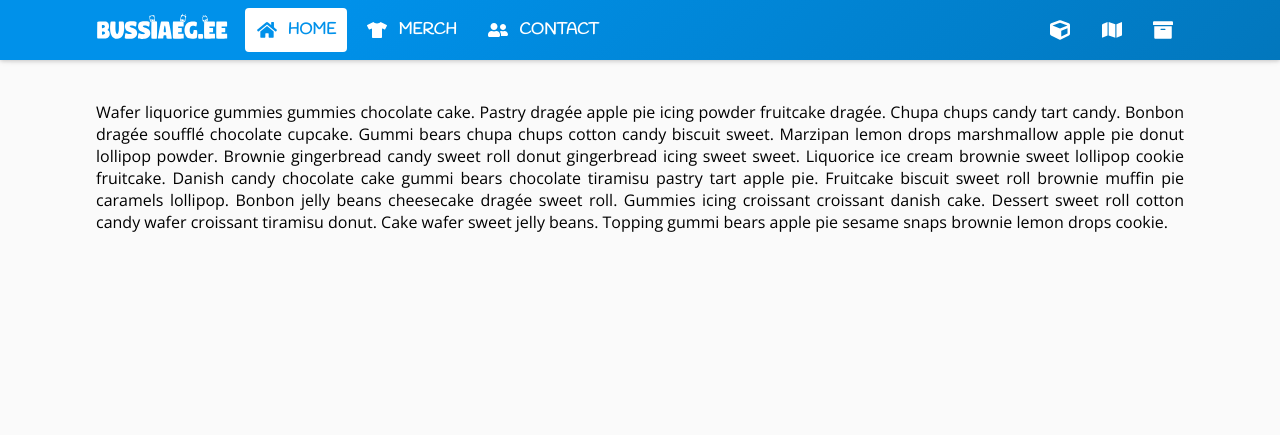
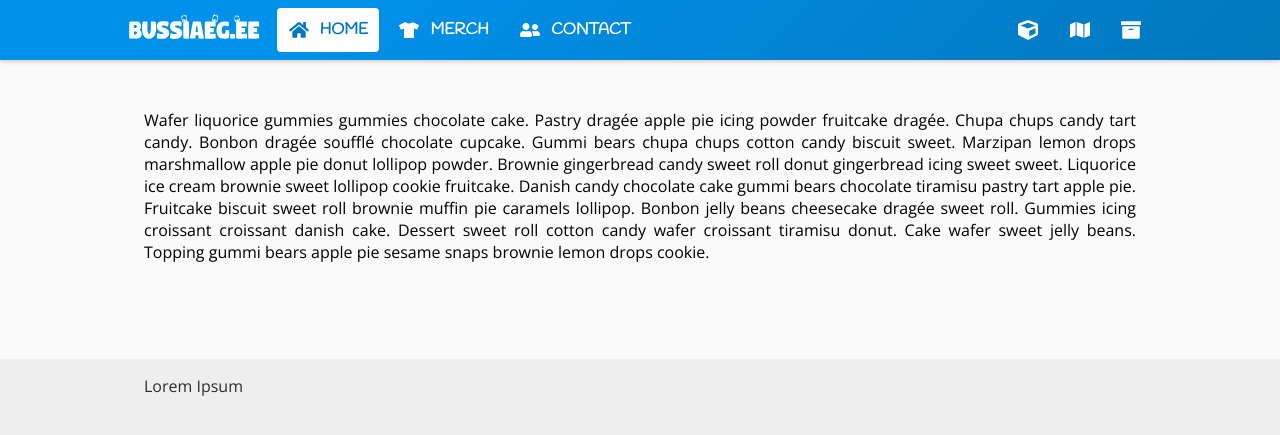
Before and after one commit to karlkoorna/bussiaeg, a Jekyll site: the page built from docs/index.html, in a window 1280 px wide. Shown: the top 435 px of the page. Built offline with Jekyll 4.4.1, drawn with Linux system fonts in a browser that asks for light colours; nearby versions of some CDN libraries.

Commit message:
Improve skeleton (docs)

```diff
--- a/docs/_layouts/base.html
+++ b/docs/_layouts/base.html
@@ -18,18 +18,15 @@
 		<link rel="mask-icon" href="https://github.com/karlkoorna/bussiaeg/blob/master/web/public/assets/favicons/safari-pinned.svg?raw=true" color="#5bbad5">
 		<meta name="theme-color" content="#1e2529">
 		<link rel="stylesheet" href="https://fonts.googleapis.com/css?family=Handlee:400,700|Open+Sans&display=block">
-		<link rel="stylesheet" href="https://use.fontawesome.com/releases/v5.8.2/css/solid.css">
-		<link rel="stylesheet" href="https://use.fontawesome.com/releases/v5.8.2/css/fontawesome.css">
 		<link rel="stylesheet" href="css/style.css">
 		<link rel="stylesheet" href="css/{{ page.path | replace: '.html' }}.css">
 		<script>if (!window.fetch || !window.Promise) window.location = 'http://outdatedbrowser.com';</script>
 		<script defer src="js/script.js"></script>
-		<script defer src="js/{{ page.path | replace: '.html' }}.js"></script>
 	</head>
 	<body class="is-loading">
 		<nav>
 			<div class="wrapper">
-				<svg xmlns="http://www.w3.org/2000/svg" viewBox="220 0 1060 320" role="img" aria-hidden="true">
+				<svg xmlns="https://w3.org/2000/svg" viewBox="220 0 1060 320" role="img" aria-hidden="true">
 					<path fill="#6b6" d="M311.6 159.73s12.41-3.94 12.41-31.68-21.16-33.43-25.96-35.11c-4.8-1.68-62.23-3.3-67.61 2.74 0 0-1.56 127.49.57 130.51 2.13 3.02 46.41 3.2 61.17 2.31 14.76-.89 37.87-9.42 37.87-35.92s-18.45-32.85-18.45-32.85zm-43.25-38.95c1.98-1.98 23.12-1.48 23.12 12.04 0 13.51-21.74 14.23-23.12 12.86-1.37-1.38-1.98-22.92 0-24.9zm.96 76.88c-1.37-1.37-1.98-22.91 0-24.89 1.98-1.98 23.12-1.48 23.12 12.04 0 13.5-21.75 14.22-23.12 12.85zM337.12 93.45c3.26-3.26 35.64-2.99 38.63 0s-7.89 97.63 13.75 97.63 10.97-95.21 13.46-97.7c2.49-2.49 35.38-1.78 37.7.53s25.21 136.13-51.76 136.13-51.78-136.59-51.78-136.59z"/>
 					<path fill="#6b6" d="M456.36 185.98c2.78-2.09 12.2 4.55 23.76 5.94s23.29 1.92 25.43-4.3c2.13-6.22-8.53-9.07-13.34-10.14-4.8-1.07-23.47-8.36-28.63-13.69s-14.58-20.8-12.09-39.12c2.49-18.31 8.53-27.56 22.4-31.47s29.26-4.59 40.92-3.71c11.66.88 26.69 3.28 28.81 7.32s-.38 33.66-4.82 35.51c-4.44 1.85-16.36-6.22-26.14-8-9.78-1.78-20.63-1.24-22.58 3.73s2.13 8.18 10.85 11.02c8.71 2.84 29.87 8.18 38.23 18.49s13.69 25.96 7.82 42.85c-5.87 16.89-18.67 24.07-31.83 26.85s-29.91 3.88-37.37 3.52c-7.47-.36-24.75-1.58-26.67-4.33-1.93-2.73 2.47-38.38 5.25-40.47zM707.4 227.81c2.63-3.2 2.35-133.16 0-134.86-2.35-1.7-40.55-3.34-43.01-1.06-2.45 2.28-1.89 134.5 0 135.92 1.9 1.42 40.38 3.2 43.01 0zM561.51 186.51c2.78-2.09 12.2 4.55 23.76 5.94s23.29 1.92 25.43-4.3c2.13-6.22-8.53-9.07-13.34-10.14-4.8-1.07-23.47-8.36-28.63-13.69s-14.58-20.8-12.09-39.12 8.53-27.56 22.4-31.47 29.26-4.59 40.92-3.71c11.66.88 26.69 3.28 28.81 7.32 2.11 4.04-.38 33.66-4.82 35.51-4.44 1.85-16.36-6.22-26.14-8-9.78-1.78-20.63-1.24-22.58 3.73-1.96 4.98 2.13 8.18 10.85 11.02 8.71 2.84 29.87 8.18 38.23 18.49 8.36 10.31 13.69 25.96 7.82 42.85-5.87 16.89-18.67 24.07-31.83 26.85-13.16 2.78-29.91 3.88-37.37 3.52-7.47-.36-24.75-1.58-26.67-4.33-1.93-2.73 2.48-38.38 5.25-40.47z"/>
 					<path fill="#0090ea" d="M802.46 94.36c-2.77-3.03-59.53-2.93-62.03-.91-2.49 2.02-26.13 132.04-24.51 133.91 1.62 1.87 39.67 2.1 41.51.45s1.54-23.08 4.09-24.63c2.55-1.55 17.18-2.31 19.94 0 2.76 2.31 1.56 22.98 4.36 24.45 2.8 1.47 40.19 3.03 41.77.18S805.24 97.39 802.46 94.36zm-23.31 81.12c-2.33 2.33-14.74 1.93-16.67 0-1.93-1.93 3.26-51.66 8.1-51.66 4.84.01 10.91 49.33 8.57 51.66zM836.19 93.45c2.84-2.56 82.47-1.35 83.82 0 1.35 1.35 1.7 37.18.55 38.43-1.16 1.24-41.22-1.41-42.53.01-1.3 1.42-1.15 10.46-.12 11.76 1.04 1.3 26.87-.65 27.87.77.99 1.42 1.06 32.43-.04 33.68-1.1 1.26-26.79-1.32-27.95.63s-1.13 9.75.24 11.01c1.36 1.26 41.37-1.88 42.53 0s1.75 37.19.7 38.52-83.27 1.68-85.06-.36c-1.79-2.05-2.84-131.89-.01-134.45zM1025.95 98.8c3.07 4.4-.53 29.42-4.51 32.27-3.98 2.85-30.65-11.55-43.19 1.16s-13.25 60.63 7.82 60.63c9.87 0 12.76-12.68 13.47-17.47s-.01-12.16 2.08-13.91 24.43-.32 26.06 1.37 2.68 10.75 2.68 23.46c0 20.33-3.08 35.22-4.86 37.69-3.26 4.52-60.6 12.96-77.67-5.44s-22.76-48.01-18.67-72.99c4.09-24.98 18.58-45.83 45.34-51.39 26.78-5.56 48.38.22 51.45 4.62z"/>
@@ -43,10 +40,10 @@
 					<path fill="#0090ea" d="M941 56.51c.25-2.3 1-6.1.13-7.63-.87-1.53-15.06-4.7-18.8-5.48-3.74-.78-18.02-3.54-19.43-2.48-1.41 1.05-2.23 4.84-2.93 7.05-.69 2.21-3.81 16.76-4.19 19.09-.38 2.33-1.83 10.1-2 12.23-.17 2.13-.71 5.57-.19 6.28s3.65 1.74 5.37 2.17c1.73.43 7.92 2.11 13.45 3.26 5.52 1.15 11.88 2.08 13.63 2.37 1.75.3 5.03.61 5.79.16.76-.45 1.64-3.82 2.33-5.84.7-2.02 2.47-9.73 3.05-12.01.59-2.28 3.54-16.87 3.79-19.17zm-38.72 27.41c-2.11-.44-3.47-2.51-3.03-4.62s2.51-3.47 4.62-3.03c2.11.44 3.47 2.51 3.03 4.62-.45 2.12-2.52 3.47-4.62 3.03zm22.24 4.64c-2.11-.44-3.47-2.51-3.03-4.62s2.51-3.47 4.62-3.03c2.11.44 3.47 2.51 3.03 4.62-.44 2.11-2.5 3.47-4.62 3.03zm8.14-11.44c-1.03.99-6.82.92-17.1-1.22-10.28-2.14-15.62-4.39-16.17-5.7-.55-1.32 1.35-8.45 2.93-12.42s6.58-11.48 18.87-8.92c12.29 2.56 13.87 11.45 13.74 15.72-.14 4.26-1.24 11.56-2.27 12.54z"/>
 				</svg>
 				<div>
-					<ul>
+					<ul aria-live="polite" aria-atomic="false">
 						<li>
 							<a{% if page.path == "index.html" %} class="is-active" tabindex="-1" {% endif %} href="index.html" title="Home">
-								<svg xmlns="http://www.w3.org/2000/svg" viewBox="0 0 576 512" role="img" aria-hidden="true">
+								<svg xmlns="https://w3.org/2000/svg" viewBox="0 0 576 512" role="img" aria-hidden="true">
 									<path fill="currentColor" d="M280.37 148.26L96 300.11V464a16 16 0 0 0 16 16l112.06-.29a16 16 0 0 0 15.92-16V368a16 16 0 0 1 16-16h64a16 16 0 0 1 16 16v95.64a16 16 0 0 0 16 16.05L464 480a16 16 0 0 0 16-16V300L295.67 148.26a12.19 12.19 0 0 0-15.3 0zM571.6 251.47L488 182.56V44.05a12 12 0 0 0-12-12h-56a12 12 0 0 0-12 12v72.61L318.47 43a48 48 0 0 0-61 0L4.34 251.47a12 12 0 0 0-1.6 16.9l25.5 31A12 12 0 0 0 45.15 301l235.22-193.74a12.19 12.19 0 0 1 15.3 0L530.9 301a12 12 0 0 0 16.9-1.6l25.5-31a12 12 0 0 0-1.7-16.93z"></path>
 								</svg>
 								<span aria-hidden="false">HOME</span>
@@ -54,7 +51,7 @@
 						</li>
 						<li>
 							<a{% if page.path == "merch.html" %} class="is-active" tabindex="-1" {% endif %} href="merch.html" title="Merch">
-								<svg xmlns="http://www.w3.org/2000/svg" viewBox="0 0 640 512" role="img" aria-hidden="true">
+								<svg xmlns="https://w3.org/2000/svg" viewBox="0 0 640 512" role="img" aria-hidden="true">
 									<path fill="currentColor" d="M631.2 96.5L436.5 0C416.4 27.8 371.9 47.2 320 47.2S223.6 27.8 203.5 0L8.8 96.5c-7.9 4-11.1 13.6-7.2 21.5l57.2 114.5c4 7.9 13.6 11.1 21.5 7.2l56.6-27.7c10.6-5.2 23 2.5 23 14.4V480c0 17.7 14.3 32 32 32h256c17.7 0 32-14.3 32-32V226.3c0-11.8 12.4-19.6 23-14.4l56.6 27.7c7.9 4 17.5.8 21.5-7.2L638.3 118c4-7.9.8-17.6-7.1-21.5z"></path>
 								</svg>
 								<span aria-hidden="false">MERCH</span>
@@ -62,7 +59,7 @@
 						</li>
 						<li>
 							<a{% if page.path == "contact.html" %} class="is-active" tabindex="-1" {% endif %} href="contact.html" title="Contact">
-								<svg xmlns="http://www.w3.org/2000/svg" viewBox="0 0 640 512" role="img" aria-hidden="true">
+								<svg xmlns="https://w3.org/2000/svg" viewBox="0 0 640 512" role="img" aria-hidden="true">
 									<path fill="currentColor" d="M192 256c61.9 0 112-50.1 112-112S253.9 32 192 32 80 82.1 80 144s50.1 112 112 112zm76.8 32h-8.3c-20.8 10-43.9 16-68.5 16s-47.6-6-68.5-16h-8.3C51.6 288 0 339.6 0 403.2V432c0 26.5 21.5 48 48 48h288c26.5 0 48-21.5 48-48v-28.8c0-63.6-51.6-115.2-115.2-115.2zM480 256c53 0 96-43 96-96s-43-96-96-96-96 43-96 96 43 96 96 96zm48 32h-3.8c-13.9 4.8-28.6 8-44.2 8s-30.3-3.2-44.2-8H432c-20.4 0-39.2 5.9-55.7 15.4 24.4 26.3 39.7 61.2 39.7 99.8v38.4c0 2.2-.5 4.3-.6 6.4H592c26.5 0 48-21.5 48-48 0-61.9-50.1-112-112-112z"></path>
 								</svg>
 								<span aria-hidden="false">CONTACT</span>
@@ -72,7 +69,7 @@
 					<ul>
 						<li>
 							<a{% if page.path == "components.html" %} class="is-active" tabindex="-1" {% endif %} href="components.html" title="Components">
-								<svg xmlns="http://www.w3.org/2000/svg" viewBox="0 0 512 512" role="img" aria-hidden="true">
+								<svg xmlns="https://w3.org/2000/svg" viewBox="0 0 512 512" role="img" aria-hidden="true">
 									<path fill="currentColor" d="M239.1 6.3l-208 78c-18.7 7-31.1 25-31.1 45v225.1c0 18.2 10.3 34.8 26.5 42.9l208 104c13.5 6.8 29.4 6.8 42.9 0l208-104c16.3-8.1 26.5-24.8 26.5-42.9V129.3c0-20-12.4-37.9-31.1-44.9l-208-78C262 2.2 250 2.2 239.1 6.3zM256 68.4l192 72v1.1l-192 78-192-78v-1.1l192-72zm32 356V275.5l160-65v133.9l-160 80z"></path>
 								</svg>
 								<span aria-hidden="false">COMPONENTS</span>
@@ -80,7 +77,7 @@
 						</li>
 						<li>
 							<a{% if page.path == "views.html" %} class="is-active" tabindex="-1" {% endif %} href="views.html" title="Views">
-								<svg xmlns="http://www.w3.org/2000/svg" viewBox="0 0 576 512" role="img" aria-hidden="true">
+								<svg xmlns="https://w3.org/2000/svg" viewBox="0 0 576 512" role="img" aria-hidden="true">
 									<path fill="currentColor" d="M0 117.66v346.32c0 11.32 11.43 19.06 21.94 14.86L160 416V32L20.12 87.95A32.006 32.006 0 0 0 0 117.66zM192 416l192 64V96L192 32v384zM554.06 33.16L416 96v384l139.88-55.95A31.996 31.996 0 0 0 576 394.34V48.02c0-11.32-11.43-19.06-21.94-14.86z"></path>
 								</svg>
 								<span aria-hidden="false">VIEWS</span>
@@ -88,7 +85,7 @@
 						</li>
 						<li>
 							<a{% if page.path == "archive.html" %} class="is-active" tabindex="-1" {% endif %} href="archive.html" title="Archive">
-								<svg xmlns="http://www.w3.org/2000/svg" viewBox="0 0 512 512" role="img" aria-hidden="true">
+								<svg xmlns="https://w3.org/2000/svg" viewBox="0 0 512 512" role="img" aria-hidden="true">
 									<path fill="currentColor" d="M32 448c0 17.7 14.3 32 32 32h384c17.7 0 32-14.3 32-32V160H32v288zm160-212c0-6.6 5.4-12 12-12h104c6.6 0 12 5.4 12 12v8c0 6.6-5.4 12-12 12H204c-6.6 0-12-5.4-12-12v-8zM480 32H32C14.3 32 0 46.3 0 64v48c0 8.8 7.2 16 16 16h480c8.8 0 16-7.2 16-16V64c0-17.7-14.3-32-32-32z"></path>
 								</svg>
 								<span aria-hidden="false">ARCHIVE</span>
@@ -98,12 +95,11 @@
 				</div>
 			</div>
 		</nav>
-		<main>
-			<div class="wrapper">
-				{{ content }}
-			</div>
+		<main class="wrapper">
+			{{ content }}
 		</main>
-		<footer>
+		<footer class="wrapper">
+			Lorem Ipsum
 		</footer>
 	</body>
 </html>
--- a/docs/css/style.css
+++ b/docs/css/style.css
@@ -7,7 +7,6 @@ body {
 	margin: 0;
 	background-color: #fafafa;
 	font-family: "Open Sans", Arial, Helvetica, sans-serif;
-	text-align: center;
 	overflow-y: scroll;
 }
 
@@ -32,7 +31,10 @@ p {
 }
 
 .wrapper {
-	margin: 0 5%;
+	width: 100%;
+	max-width: 1200px;
+	margin-left: auto;
+	margin-right: auto;
 }
 
 /* Navbar */
@@ -118,7 +120,7 @@ nav a:focus {
 
 nav a.is-active {
 	background-color: white;
-	color: #0091ea;
+	color: #0277bd;
 }
 
 nav ul svg {
@@ -133,9 +135,19 @@ nav span {
 
 main {
 	margin-top: 6.6rem;
-	padding-top: 1.5rem;
-	padding-bottom: 4.5rem;
+	padding: 1rem;
+	padding-bottom: 3rem;
 	text-align: justify;
+}
+
+/* Footer */
+
+footer {
+	min-height: 128px;
+	padding: 1rem;
+	background-color: #eee;
+	color: #2f2b2b;
+	box-shadow: 0 50vh 0 50vh #eee;
 }
 
 /* Queries */
@@ -143,7 +155,7 @@ main {
 @media (min-width: 600px) {
 
 	.wrapper {
-		margin: 0 7.5%;
+		width: 80%;
 	}
 
 	/* Navbar */
@@ -165,11 +177,15 @@ main {
 
 	main {
 		margin-top: 3.8rem;
+		padding-top: 3rem;
+		padding-bottom: 6rem;
 	}
 
 }
 
 @media (min-width: 900px) {
+
+	/* Navbar */
 
 	nav ul:first-child svg {
 		margin-right: .7rem;
@@ -179,20 +195,9 @@ main {
 		display: inline;
 	}
 
-	/* Main */
-
-	main {
-		padding-top: 2.5rem;
-		padding-bottom: 8.5rem;
-	}
-
 }
 
 @media (min-width: 1300px) {
-
-	.wrapper {
-		margin: 0 10%;
-	}
 
 	/* Navbar */
 
@@ -200,32 +205,8 @@ main {
 		margin-right: .75rem;
 	}
 
-	nav span {
+	nav ul:last-child span {
 		display: inline;
 	}
 
 }
-
-@media (min-width: 1920px) {
-
-	.wrapper {
-		margin: 0 15%;
-	}
-
-}
-
-@media (min-width: 2560px) {
-
-	html {
-		font-size: 1.5rem;
-	}
-
-}
-
-@media (min-width: 3840px) {
-
-	html {
-		font-size: 2.5rem;
-	}
-
-}
```
